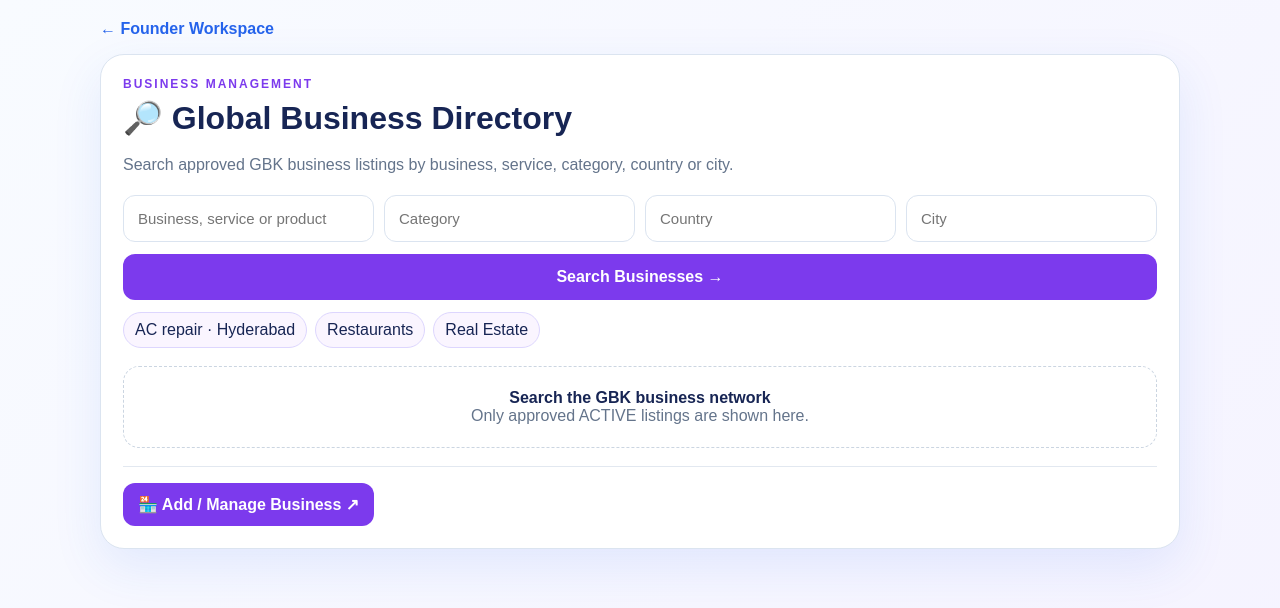
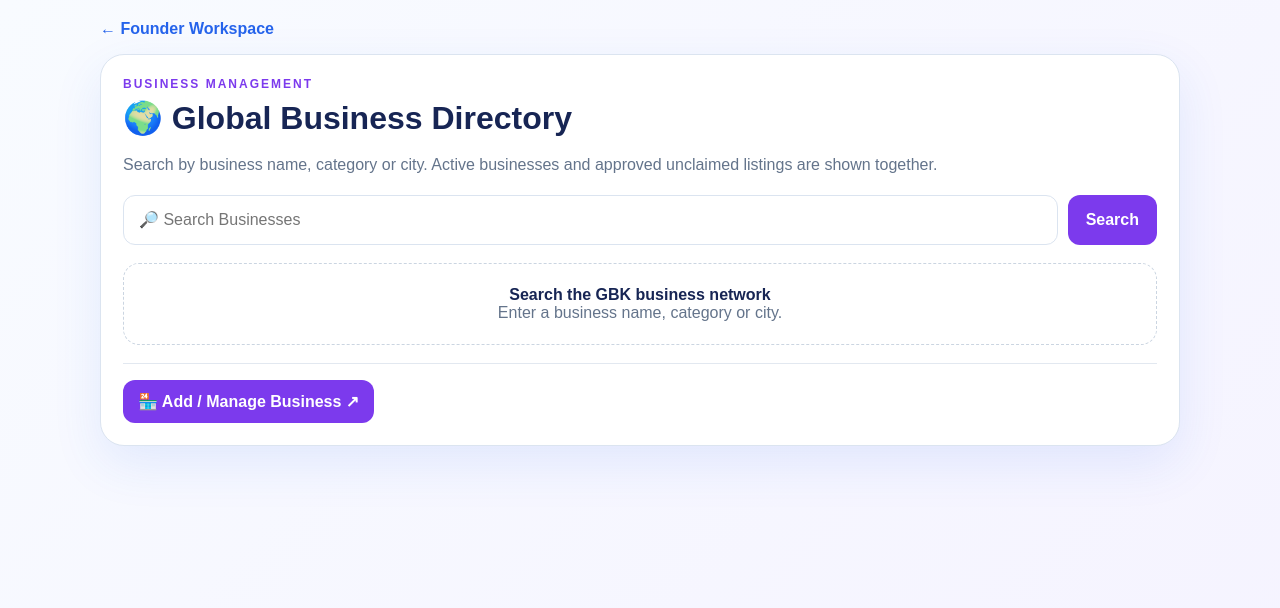
Before and after one commit to crasyads-ui/gbk-global-founder-community, a Next.js app: page /business-listings in a window 1280 px wide. Shown: the top 608 px of the page. Built offline with nearby package versions, Linux system fonts and the light colour scheme.

Commit message:
Simplify Business Directory search

```diff
--- a/app/business-listings/page.tsx
+++ b/app/business-listings/page.tsx
@@ -13,27 +13,24 @@ type Business = {
   logo_url?: string;
   website?: string;
   phone?: string;
+  maps_url?: string;
   loyalty_status?: string;
+  listing_type?: "ACTIVE" | "UNCLAIMED";
+  unclaimed?: boolean;
 };
 
 export default function BusinessListingsPage() {
   const [query,setQuery]=useState("");
-  const [category,setCategory]=useState("");
-  const [country,setCountry]=useState("");
-  const [city,setCity]=useState("");
   const [results,setResults]=useState<Business[]>([]);
   const [loading,setLoading]=useState(false);
   const [error,setError]=useState("");
+  const [searched,setSearched]=useState(false);
 
-  async function search(overrides: Partial<{query:string;category:string;country:string;city:string}> = {}) {
-    setLoading(true); setError("");
+  async function search() {
+    setLoading(true); setError(""); setSearched(true);
     try {
       const p=new URLSearchParams();
-      const q=overrides.query ?? query, c=overrides.category ?? category, co=overrides.country ?? country, ci=overrides.city ?? city;
-      if(q.trim()) p.set("q",q.trim());
-      if(c.trim()) p.set("category",c.trim());
-      if(co.trim()) p.set("country",co.trim());
-      if(ci.trim()) p.set("city",ci.trim());
+      if(query.trim()) p.set("q",query.trim());
       const res=await fetch(`/api/businesses?${p.toString()}`,{cache:"no-store"});
       const data=await res.json().catch(()=>({}));
       if(!res.ok || !data.ok) throw new Error(data.error || "Business search unavailable.");
@@ -48,34 +45,56 @@ export default function BusinessListingsPage() {
       <Link href="/workspace" style={{display:"inline-block",marginBottom:16,color:"#2563eb",fontWeight:800,textDecoration:"none"}}>← Founder Workspace</Link>
       <section style={{background:"#fff",border:"1px solid #dbe4f0",borderRadius:24,padding:22,boxShadow:"0 18px 50px rgba(37,99,235,.10)"}}>
         <div style={{fontSize:12,letterSpacing:2,color:"#7c3aed",fontWeight:900}}>BUSINESS MANAGEMENT</div>
-        <h1 style={{fontSize:32,margin:"8px 0"}}>🔎 Global Business Directory</h1>
-        <p style={{color:"#64748b",lineHeight:1.5}}>Search approved GBK business listings by business, service, category, country or city.</p>
-        <div style={{display:"grid",gridTemplateColumns:"repeat(auto-fit,minmax(220px,1fr))",gap:10,marginTop:18}}>
-          <input value={query} onChange={e=>setQuery(e.target.value)} placeholder="Business, service or product" style={{padding:14,border:"1px solid #dbe4f0",borderRadius:12,fontSize:15}} />
-          <input value={category} onChange={e=>setCategory(e.target.value)} placeholder="Category" style={{padding:14,border:"1px solid #dbe4f0",borderRadius:12,fontSize:15}} />
-          <input value={country} onChange={e=>setCountry(e.target.value)} placeholder="Country" style={{padding:14,border:"1px solid #dbe4f0",borderRadius:12,fontSize:15}} />
-          <input value={city} onChange={e=>setCity(e.target.value)} placeholder="City" style={{padding:14,border:"1px solid #dbe4f0",borderRadius:12,fontSize:15}} />
+        <h1 style={{fontSize:32,margin:"8px 0"}}>🌍 Global Business Directory</h1>
+        <p style={{color:"#64748b",lineHeight:1.5}}>Search by business name, category or city. Active businesses and approved unclaimed listings are shown together.</p>
+
+        <div style={{display:"flex",gap:10,marginTop:18}}>
+          <input
+            value={query}
+            onChange={e=>setQuery(e.target.value)}
+            onKeyDown={e=>{if(e.key==="Enter") void search();}}
+            placeholder="🔎 Search Businesses"
+            style={{flex:1,padding:15,border:"1px solid #dbe4f0",borderRadius:12,fontSize:16}}
+          />
+          <button onClick={()=>void search()} style={{padding:"14px 18px",border:0,borderRadius:12,background:"#7c3aed",color:"#fff",fontWeight:900,fontSize:16}}>
+            {loading ? "Searching…" : "Search"}
+          </button>
         </div>
-        <button onClick={()=>void search()} style={{marginTop:12,width:"100%",padding:"14px 16px",border:0,borderRadius:12,background:"#7c3aed",color:"#fff",fontWeight:900,fontSize:16}}>{loading ? "Searching…" : "Search Businesses →"}</button>
-        <div style={{display:"flex",gap:8,flexWrap:"wrap",marginTop:12}}>
-          <button onClick={()=>{setQuery("AC repair");setCity("Hyderabad");setCountry("India");void search({query:"AC repair",city:"Hyderabad",country:"India"});}} style={{padding:"8px 11px",borderRadius:999,border:"1px solid #ddd6fe",background:"#faf5ff"}}>AC repair · Hyderabad</button>
-          <button onClick={()=>{setCategory("Restaurant");void search({category:"Restaurant"});}} style={{padding:"8px 11px",borderRadius:999,border:"1px solid #ddd6fe",background:"#faf5ff"}}>Restaurants</button>
-          <button onClick={()=>{setCategory("Real Estate");void search({category:"Real Estate"});}} style={{padding:"8px 11px",borderRadius:999,border:"1px solid #ddd6fe",background:"#faf5ff"}}>Real Estate</button>
-        </div>
+
         {error && <div style={{marginTop:14,padding:12,borderRadius:12,background:"#fff7ed",color:"#9a3412"}}><b>Search:</b> {error}</div>}
+
         <div style={{display:"grid",gap:12,marginTop:18}}>
-          {results.map(b=><article key={b.id} style={{display:"flex",gap:14,padding:16,border:"1px solid #e2e8f0",borderRadius:16}}>
-            <div style={{width:54,height:54,borderRadius:14,display:"grid",placeItems:"center",background:"#f5f3ff",fontSize:25,flexShrink:0}}>{b.logo_url?<img src={b.logo_url} alt="" style={{width:54,height:54,objectFit:"cover",borderRadius:14}}/>:"🏪"}</div>
+          {results.map(b=><article key={`${b.listing_type}-${b.id}`} style={{display:"flex",gap:14,padding:16,border:"1px solid #e2e8f0",borderRadius:16}}>
+            <div style={{width:54,height:54,borderRadius:14,display:"grid",placeItems:"center",background:"#f5f3ff",fontSize:25,flexShrink:0}}>
+              {b.logo_url?<img src={b.logo_url} alt="" style={{width:54,height:54,objectFit:"cover",borderRadius:14}}/>:"🏪"}
+            </div>
             <div style={{flex:1}}>
-              <b style={{fontSize:18}}>{b.business_name}</b>
+              <div style={{display:"flex",gap:8,alignItems:"center",flexWrap:"wrap"}}>
+                <b style={{fontSize:18}}>{b.business_name}</b>
+                <span style={{padding:"4px 8px",borderRadius:999,fontSize:12,fontWeight:900}}>
+                  {b.listing_type==="UNCLAIMED" ? "🟡 UNCLAIMED" : "🟢 ACTIVE"}
+                </span>
+              </div>
               <div style={{color:"#64748b",marginTop:4}}>{b.category || "Business"} · {[b.city,b.country].filter(Boolean).join(", ")}</div>
-              <small style={{display:"block",color:"#64748b",marginTop:5}}>{b.description || "Approved GBK business listing."}</small>
-              <div style={{display:"flex",gap:10,flexWrap:"wrap",marginTop:8}}>{b.website&&<a href={b.website} target="_blank" rel="noreferrer">Website ↗</a>}{b.phone&&<a href={`tel:${b.phone}`}>Contact</a>}{b.loyalty_status==="ACTIVE"&&<span>🪙 GBK Loyalty</span>}</div>
+              <small style={{display:"block",color:"#64748b",marginTop:5}}>{b.description || "GBK business listing."}</small>
+              <div style={{display:"flex",gap:10,flexWrap:"wrap",marginTop:8}}>
+                {b.website&&<a href={b.website} target="_blank" rel="noreferrer">Website ↗</a>}
+                {b.maps_url&&<a href={b.maps_url} target="_blank" rel="noreferrer">Map ↗</a>}
+                {b.phone&&<a href={`tel:${b.phone}`}>Contact</a>}
+                {b.listing_type==="UNCLAIMED"
+                  ? <Link href={`/business-listings/claim?id=${encodeURIComponent(b.id)}`} style={{fontWeight:900,color:"#7c3aed"}}>Claim This Business →</Link>
+                  : <span>🪙 GBK Loyalty Active</span>}
+              </div>
             </div>
           </article>)}
-          {!results.length && <div style={{padding:22,textAlign:"center",border:"1px dashed #cbd5e1",borderRadius:16,color:"#64748b"}}><b style={{display:"block",color:"#172554"}}>Search the GBK business network</b>Only approved ACTIVE listings are shown here.</div>}
+
+          {!results.length && !searched && <div style={{padding:22,textAlign:"center",border:"1px dashed #cbd5e1",borderRadius:16,color:"#64748b"}}><b style={{display:"block",color:"#172554"}}>Search the GBK business network</b>Enter a business name, category or city.</div>}
+          {!results.length && searched && !error && <div style={{padding:22,textAlign:"center",border:"1px dashed #cbd5e1",borderRadius:16,color:"#64748b"}}>No matching business found.</div>}
         </div>
-        <div style={{marginTop:18,paddingTop:16,borderTop:"1px solid #e2e8f0"}}><a href="https://loyalty.gbkai.com" target="_blank" rel="noreferrer" style={{display:"inline-block",padding:"12px 15px",borderRadius:12,background:"#7c3aed",color:"#fff",fontWeight:900,textDecoration:"none"}}>🏪 Add / Manage Business ↗</a></div>
+
+        <div style={{marginTop:18,paddingTop:16,borderTop:"1px solid #e2e8f0"}}>
+          <a href="https://loyalty.gbkai.com" target="_blank" rel="noreferrer" style={{display:"inline-block",padding:"12px 15px",borderRadius:12,background:"#7c3aed",color:"#fff",fontWeight:900,textDecoration:"none"}}>🏪 Add / Manage Business ↗</a>
+        </div>
       </section>
     </div>
   </main>;
```
